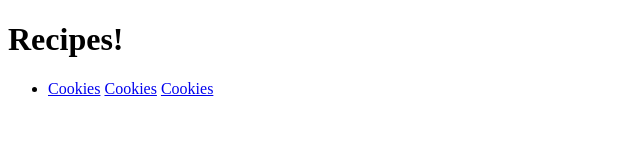
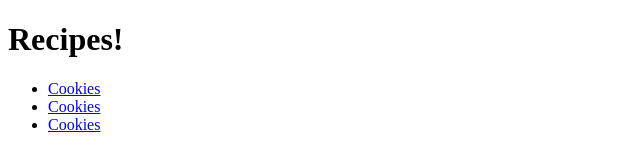
Before and after one commit to Hehefunnyboi/odin-recipes, a plain HTML site: page index.html in a window 1280 px wide. Shown: the whole page, without its empty margins (0-640 px from the left). Drawn offline with Linux system fonts and the light colour scheme.

Commit message:
finishing touches

```diff
--- a/index.html
+++ b/index.html
@@ -9,11 +9,9 @@
     <h1>Recipes!</h1>
 
     <ul>
-        <li>
-            <a href="cookies.html">Cookies</a>
-            <a href="cookies.html">Cookies</a>
-            <a href="cookies.html">Cookies</a>
-        </li>
+        <li><a href="cookies.html">Cookies</a></li>
+        <li><a href="cookies.html">Cookies</a></li>
+        <li><a href="cookies.html">Cookies</a></li>
     </ul>
 </body>
 </html>
```
Also changed, not shown: cookies.html (+2 -0 lines).
